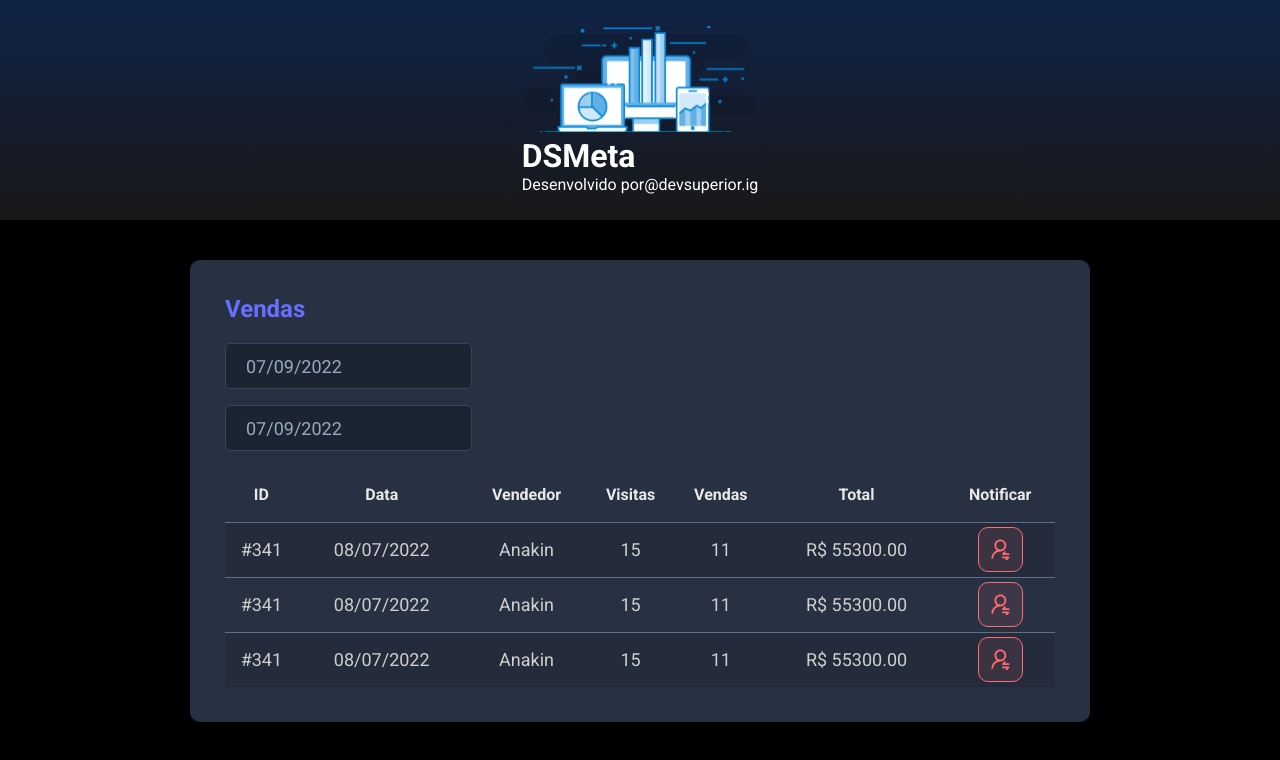
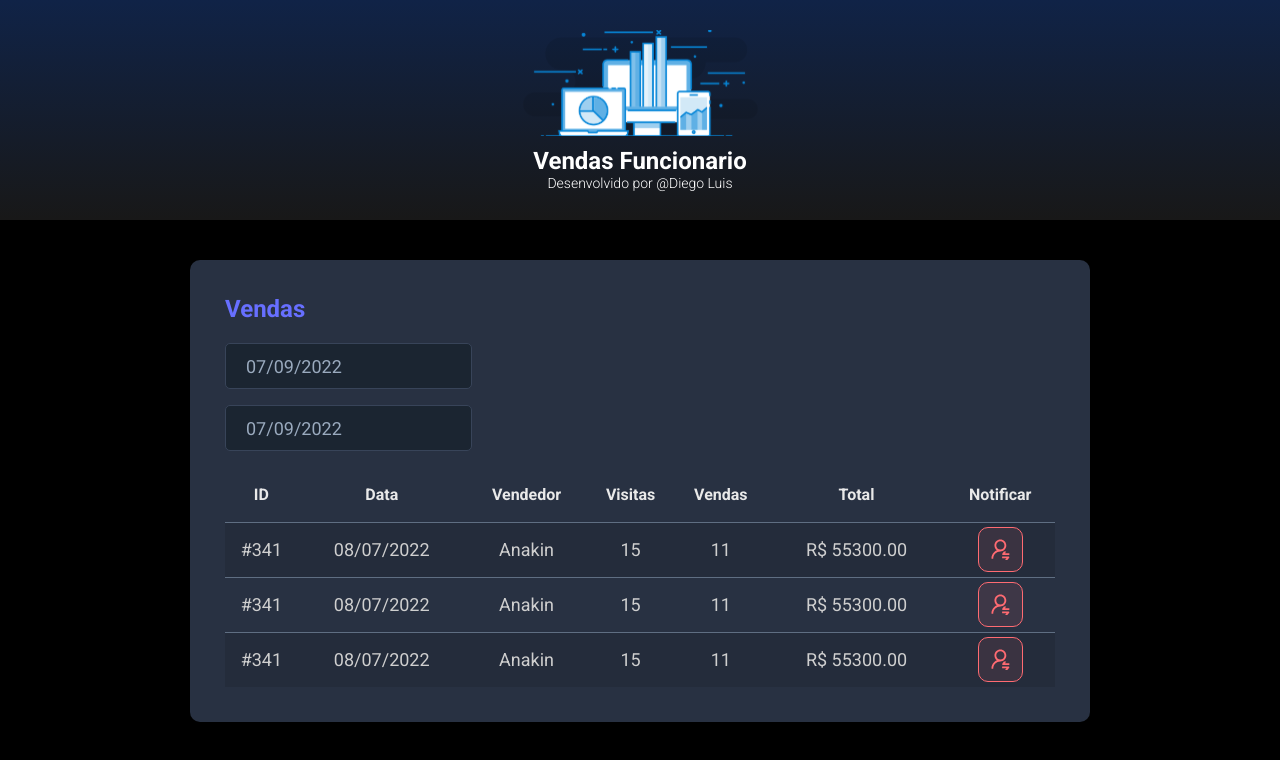
Before and after one commit to diegolbs95/api-metas-funcionarios, a React (Vite) app in the folder frontend/: page / in a window 1280 px wide. Shown: the top 760 px of the page. Built offline with nearby package versions, Linux system fonts and the light colour scheme.

Commit message:
Update nome principal

```diff
--- a/frontend/src/components/Header/index.tsx
+++ b/frontend/src/components/Header/index.tsx
@@ -7,10 +7,10 @@ function App() {
     <header>
         <div className="mtfuncionario-logo-container">
             <img src={logo} alt="MetaFuncionario" />
-            <h1>DSMeta</h1>
+            <h1>Vendas Funcionario</h1>
             <p>
              Desenvolvido por
-            <a href="https://www.instagram.com/devsuperior.ig">@devsuperior.ig</a>
+            <a href="https://github.com/diegolbs95"> @Diego Luis</a>
             </p>
         </div>
     </header>
--- a/frontend/src/components/Header/styles.css
+++ b/frontend/src/components/Header/styles.css
@@ -6,22 +6,22 @@ header {
     justify-content: center;
   }
 
-  .dsmeta-logo-container {
+  .mtfuncionario-logo-container {
     display: flex;
     flex-direction: column;
     align-items: center;
   }
 
-  .dsmeta-logo-container img {
+  .mtfuncionario-logo-container img {
     width: 235px;
   }
 
-  .dsmeta-logo-container h1 {
-    margin-top: 15px;
+  .mtfuncionario-logo-container h1 {
+    margin-top: 10px;
     font-size: 24px;
   }
 
-  .dsmeta-logo-container p {
+  .mtfuncionario-logo-container p {
     font-size: 14px;
     font-weight: 300;
   }
--- a/frontend/src/components/NotificationButton/index.tsx
+++ b/frontend/src/components/NotificationButton/index.tsx
@@ -4,7 +4,7 @@ import './styles.css'
 
 function NotificationButton() {
     return(
-        <div className="dsmeta-red-btn">
+        <div className="mtfuncionario-red-btn">
             <img src={icon} alt="Notificar" />
         </div>
     )
--- a/frontend/src/components/NotificationButton/styles.css
+++ b/frontend/src/components/NotificationButton/styles.css
@@ -1,9 +1,9 @@
-.dsmeta-red-btn-container {
+.mtfuncionario-red-btn-container {
     display: flex;
     justify-content: center;
 }
 
-.dsmeta-red-btn {
+.mtfuncionario-red-btn {
   height: 45px;
   width: 45px;
   background: rgba(255, 107, 114, 0.1);
@@ -15,6 +15,6 @@
   cursor: pointer;
 }
 
-.dsmeta-red-btn img {
+.mtfuncionario-red-btn img {
     width: 19px;
 }
```
